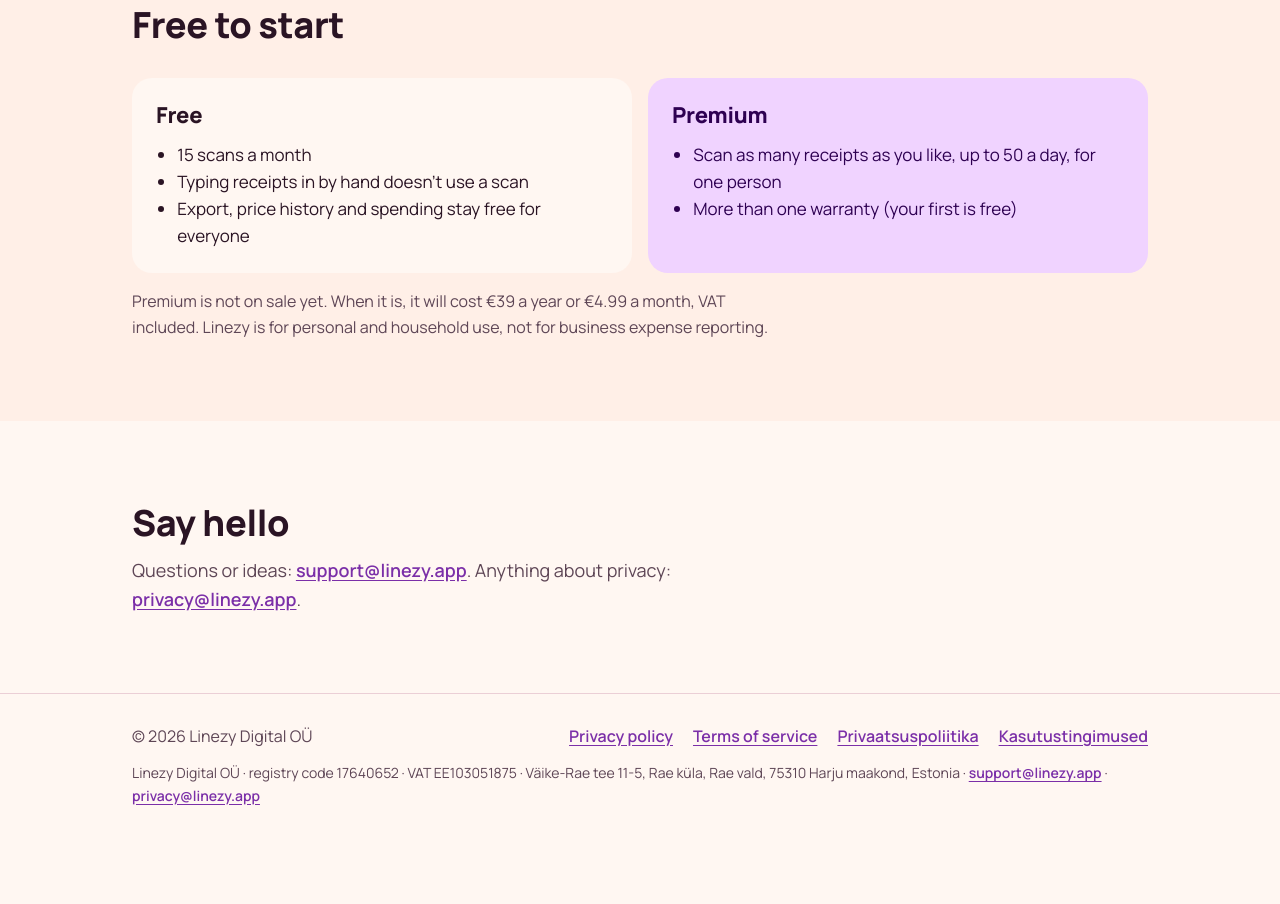
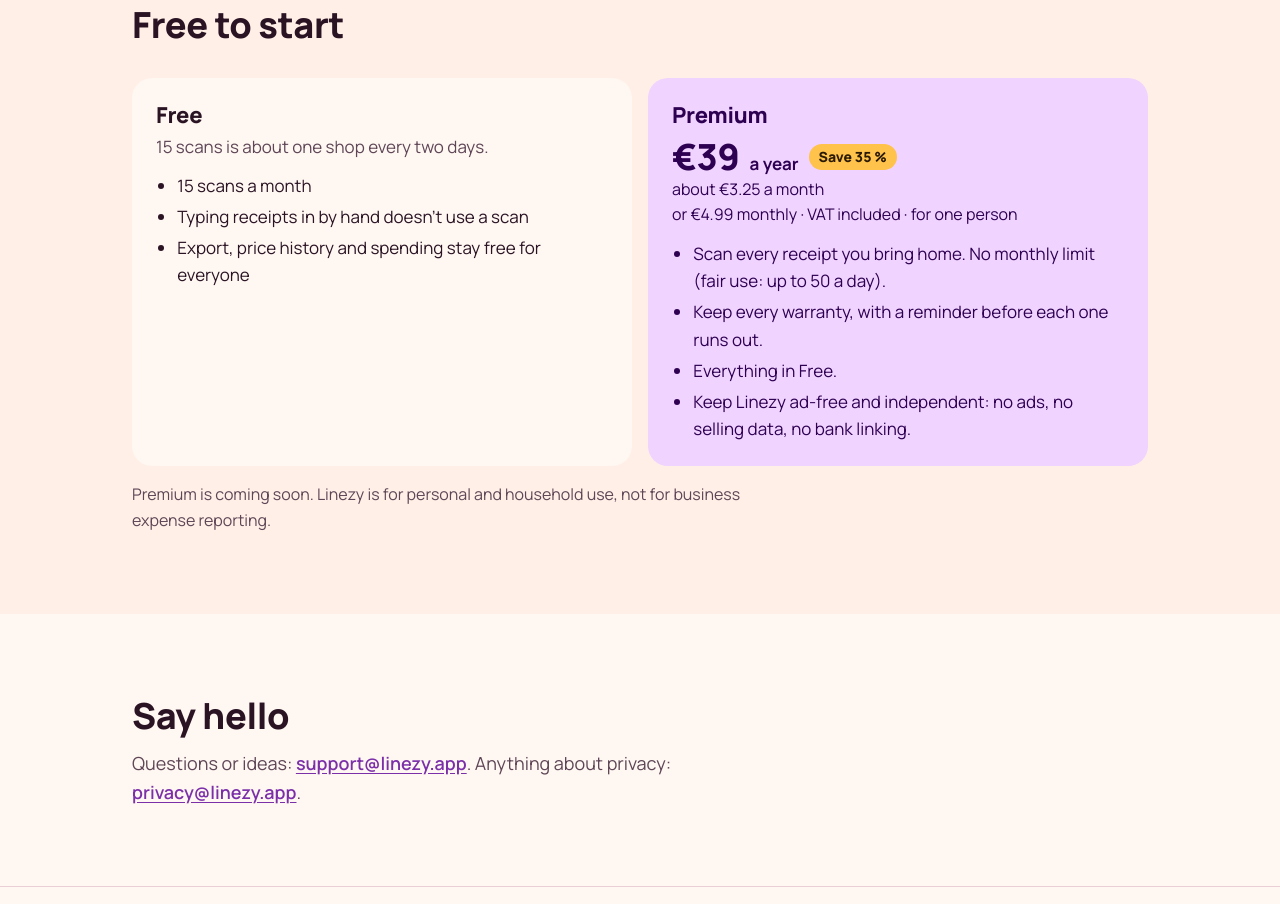
Before and after one commit to MiQ101/linezy-website, a plain HTML site: page index.html in a window 1280 px wide. Shown: the part 2237-3141 px from the top of the page. Before the commit the page ends 3072 px from the top, so only its background shows below. Drawn offline with Linux system fonts and the light colour scheme.

Commit message:
Make the Plans section clearer about Premium
Premium card shows the yearly price (EUR 39, about EUR 3.25 a month,
save 35 % against EUR 4.99 monthly, VAT included, for one person) and
new bullets: no monthly limit with up to 50 scans a day, every warranty
with reminders, everything in Free, ad-free and independent. Free card
explains what 15 scans a month means. Note: Premium is coming soon.

Co-Authored-By: Claude Opus 5.5 <noreply@anthropic.com>

```diff
--- a/index.html
+++ b/index.html
@@ -113,6 +113,7 @@
       <div class="plans">
         <div class="plan">
           <h3>Free</h3>
+          <p class="plan-note">15 scans is about one shop every two days.</p>
           <ul>
             <li>15 scans a month</li>
             <li>Typing receipts in by hand doesn't use a scan</li>
@@ -121,13 +122,20 @@
         </div>
         <div class="plan premium">
           <h3>Premium</h3>
+          <div class="price">
+            <p class="price-main"><span class="amount">€39</span> a year <span class="badge">Save 35 %</span></p>
+            <p class="price-sub">about €3.25 a month</p>
+            <p class="price-sub">or €4.99 monthly · VAT included · for one person</p>
+          </div>
           <ul>
-            <li>Scan as many receipts as you like, up to 50 a day, for one person</li>
-            <li>More than one warranty (your first is free)</li>
+            <li>Scan every receipt you bring home. No monthly limit (fair use: up to 50 a day).</li>
+            <li>Keep every warranty, with a reminder before each one runs out.</li>
+            <li>Everything in Free.</li>
+            <li>Keep Linezy ad-free and independent: no ads, no selling data, no bank linking.</li>
           </ul>
         </div>
       </div>
-      <p class="fine">Premium is not on sale yet. When it is, it will cost €39 a year or €4.99 a month, VAT included. Linezy is for personal and household use, not for business expense reporting.</p>
+      <p class="fine">Premium is coming soon. Linezy is for personal and household use, not for business expense reporting.</p>
     </div>
   </section>
 
--- a/style.css
+++ b/style.css
@@ -214,6 +214,14 @@ p { margin: 0; }
 .plan.premium { background: var(--primary-container); color: var(--on-primary-container); }
 .plan h3 { font-size: 1.375rem; font-weight: 800; }
 .plan ul { margin: 12px 0 0; padding-left: 1.25em; }
+.plan ul li + li { margin-top: 4px; }
+.plan-note { margin: 4px 0 0; color: var(--on-variant); }
+.price { margin-top: 8px; }
+.price p { margin: 0; }
+.price-main { display: flex; flex-wrap: wrap; align-items: baseline; gap: 4px 10px; font-weight: 700; }
+.price .amount { font-size: 2.25rem; font-weight: 800; line-height: 1.1; letter-spacing: -.01em; }
+.price-sub { font-size: 1rem; }
+.badge { align-self: center; padding: 2px 10px; border-radius: 999px; background: var(--accent); color: var(--on-accent); font-size: .875rem; font-weight: 800; white-space: nowrap; }
 .fine { margin-top: 16px; color: var(--on-variant); font-size: 1rem; max-width: 40em; }
 
 /* Legal pages */
```
